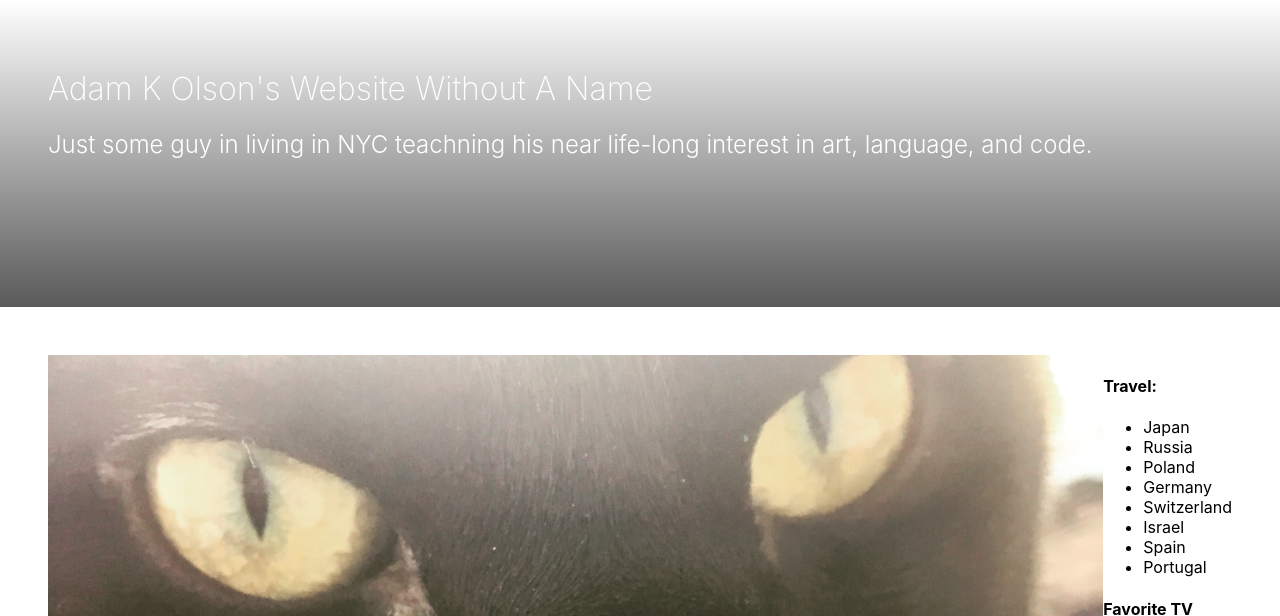
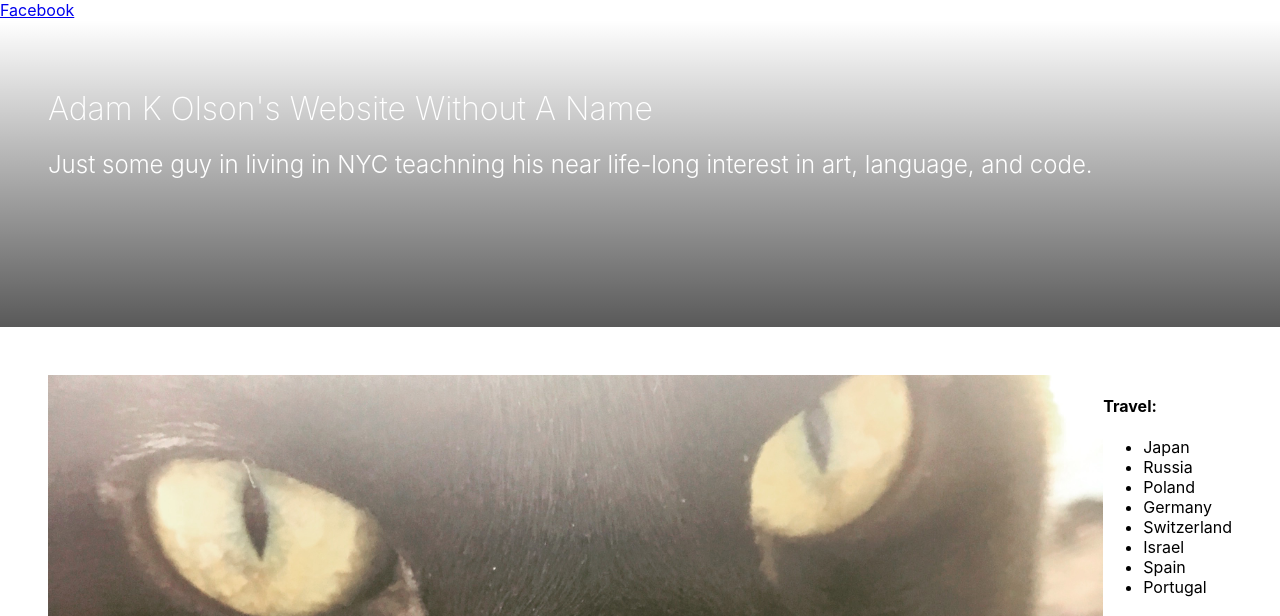
Before and after one commit to adamkolson/adamswebsite2021, a plain HTML site: page index.html in a window 1280 px wide. Shown: the top 616 px of the page. Drawn offline with Linux system fonts and the light colour scheme.

Commit message:
Update index.html

```diff
--- a/index.html
+++ b/index.html
@@ -14,6 +14,8 @@
 	</script>
 </head>
 <body>
+
+	<a href="https://facebook.com">Facebook</a>
 
 
 	<header id="header-primary">
```
